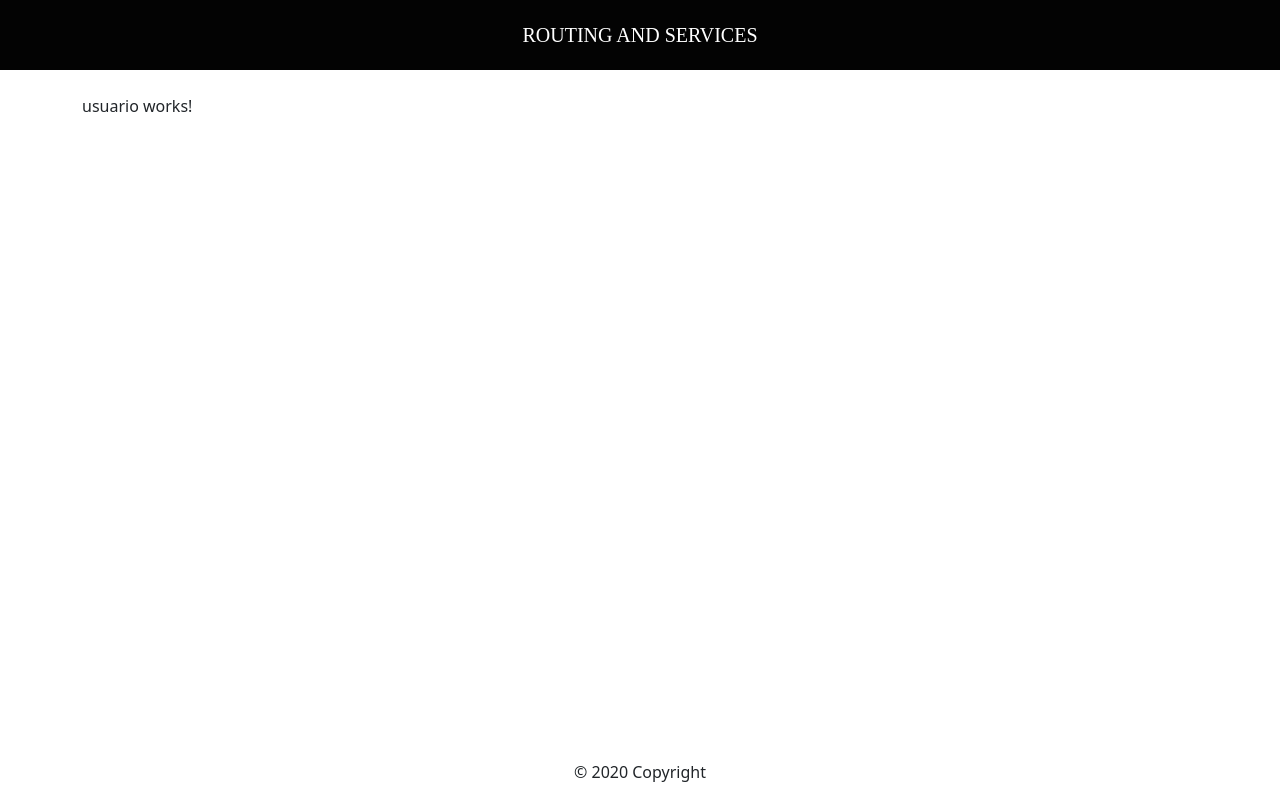
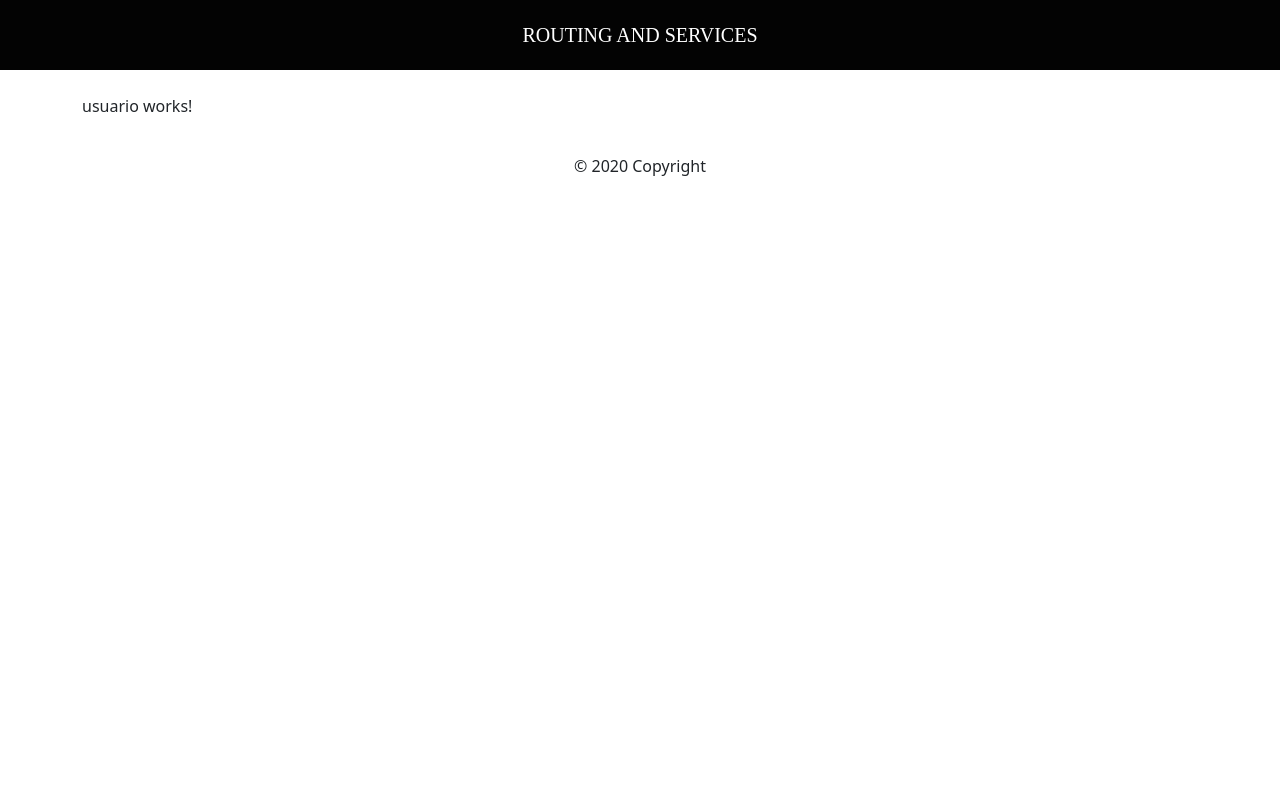
Before and after one commit to alejahndro02/AppUsuarios, an Angular app: page /dashboard/usuario/1 in a window 1280 px wide. Built offline with nearby package versions, Linux system fonts and the light colour scheme; no server answers; a web font is replaced by a local one.

Commit message:
Se elimino la position:fixed

```diff
--- a/src/app/dashboard/footer/footer.component.css
+++ b/src/app/dashboard/footer/footer.component.css
@@ -1,6 +1,7 @@
 .footer {
-    position: fixed;
+    /* position: fixed; */
     bottom: 0;
     width: 100%;
     text-align: center;
+    padding: 20px;
 }
```
